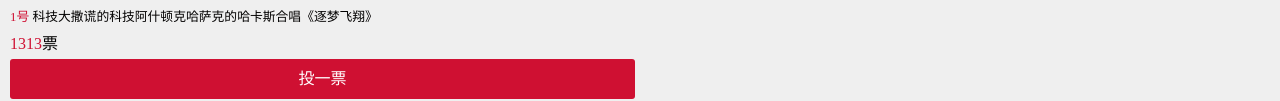
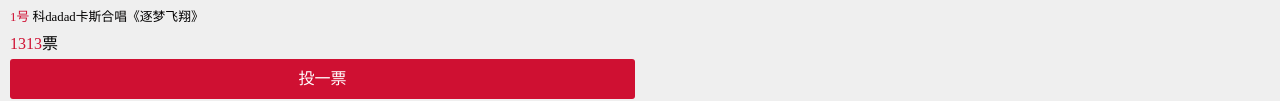
Before and after one commit to tralesa/gitskills, a plain HTML site: page index.html in a window 1280 px wide. Shown: the part 479-580 px from the top of the page. Drawn offline with Linux system fonts and the light colour scheme.

Commit message:
newscontent

```diff
--- a/index.html
+++ b/index.html
@@ -56,7 +56,7 @@ img{
     <div class="inner">
       <img src="images/pic.jpg" alt="">
     </div>
-    <div class="intro"><font color="#cf1032">1号</font> 科技大撒谎的科技阿什顿克哈萨克的哈卡斯合唱《逐梦飞翔》</div>
+    <div class="intro"><font color="#cf1032">1号</font> 科dadad卡斯合唱《逐梦飞翔》</div>
     <div class="numb center"><font color="#cf1032">1313</font>票</div>
     <div class="area center"><input name="" type="button" value="投一票" class="tp_btn" /></div>
 
```
